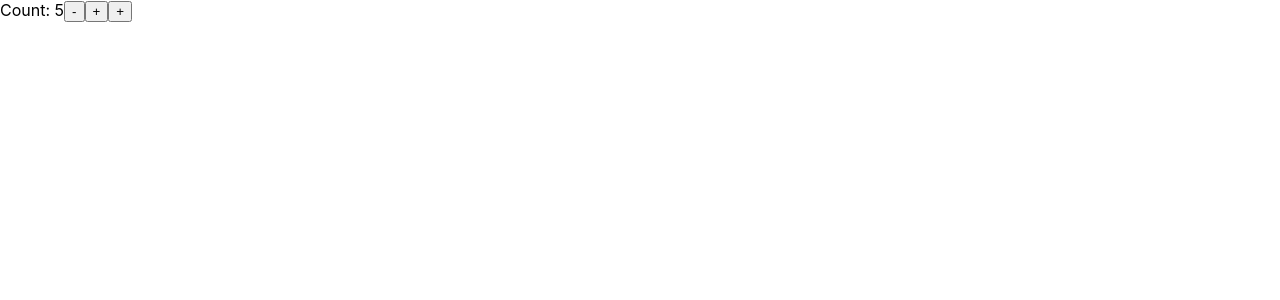
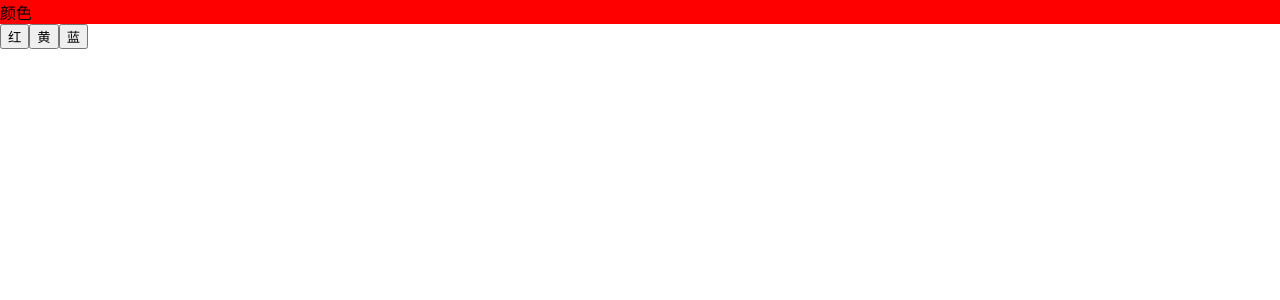
Before and after one commit to Yangerle/hooks-me, a React (Create React App) app: page / in a window 1280 px wide. Shown: the top 300 px of the page. Built offline with nearby package versions, Linux system fonts and the light colour scheme.

Commit message:
useLayoutEffect的使用

```diff
--- a/src/App.js
+++ b/src/App.js
@@ -10,36 +10,32 @@ import React, {
     useLayoutEffect,
     useReducer
 } from 'react'
-
-const initialState = {count: 0};
-
-function reducer(state, action) {
-    switch (action.type) {
-        case 'increment':
-            return {count: state.count + 1};
-        case 'decrement':
-            return {count: state.count - 1};
-        case 'add2':
-            return {count: state.count + 2}
-        default:
-            throw new Error();
-    }
-}
-
-const init = state=>({count: 5})
-
-function Counter() {
-    //适用场景：1. state 逻辑较复杂且包含多个子值，2.下一个 state 依赖于之前的 state，3.使用 useReducer 还能给那些会触发深更新的组件做性能优化
-    //你可以向子组件传递 dispatch 而不是回调函数
-    const [state, dispatch] = useReducer(reducer, {count: 0}, init);
+//link:https://juejin.cn/post/6844903985338400782#heading-23
+/*
+useEffect 在全部渲染完毕后才会执行
+useLayoutEffect 会在 浏览器 layout 之后，painting 之前执行
+其函数签名与 useEffect 相同，但它会在所有的 DOM 变更之后同步调用 effect
+可以使用它来读取 DOM 布局并同步触发重渲染
+在浏览器执行绘制之前 useLayoutEffect 内部的更新计划将被同步刷新
+尽可能使用标准的 useEffect 以避免阻塞视图更新
+*/
+function LayoutEffect() {
+    const [color, setColor] = useState('red');
+    useLayoutEffect(() => {
+        // alert(color);
+        console.log('useLayoutEffect先执行了')
+    });
+    useEffect(() => {
+        console.log('color', color);
+    });
     return (
         <>
-            Count: {state.count}
-            <button onClick={() => dispatch({type: 'decrement'})}>-</button>
-            <button onClick={() => dispatch({type: 'increment'})}>+</button>
-            <button onClick={() => dispatch({type: 'add2'})}>+</button>
+            <div id="myDiv" style={{ background: color }}>颜色</div>
+            <button onClick={() => setColor('red')}>红</button>
+            <button onClick={() => setColor('yellow')}>黄</button>
+            <button onClick={() => setColor('blue')}>蓝</button>
         </>
     );
 }
 
-export default Counter;
+export default LayoutEffect;
```
